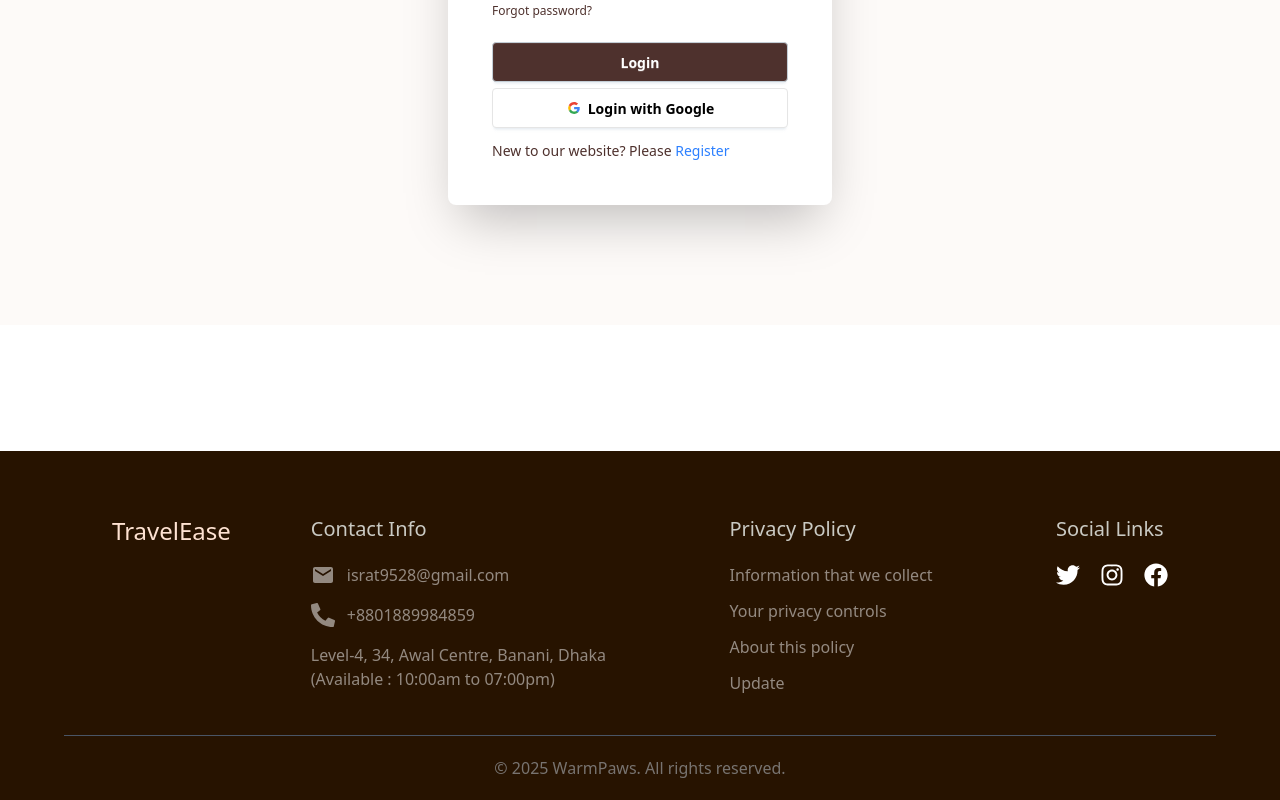
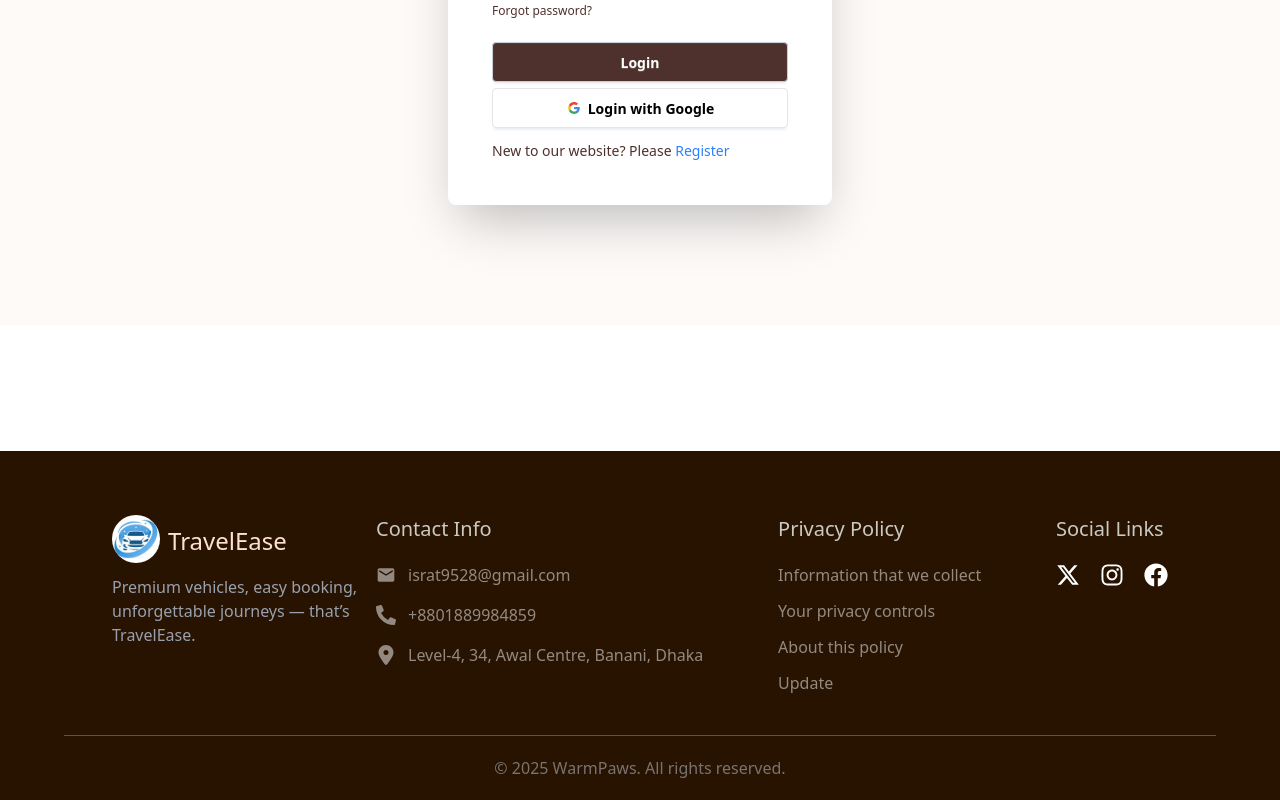
Before and after one commit to israt9528/travelEase-client, a React (Vite) app: page /auth/login in a window 1280 px wide. Shown: the part 349-1149 px from the top of the page. Built offline with nearby package versions, Linux system fonts and the light colour scheme; no server answers.

Commit message:
added error page

```diff
--- a/src/Components/AboutUs/AboutUs.jsx
+++ b/src/Components/AboutUs/AboutUs.jsx
@@ -43,11 +43,13 @@ const AboutUs = () => {
         viewport={{ once: false, amount: 0.2 }}
         className="text-center mb-10"
       >
-        <h2 className="text-4xl font-bold text-gray-900">About Us</h2>
-        <p className="mt-3 text-gray-600 max-w-2xl mx-auto">
-          Experience top-tier car rental service with affordable rates, premium
-          vehicles, easy booking, and exceptional customer support for every
-          journey you take.
+        <h2 className="text-4xl font-bold text-gray-800">
+          Drive Your Dreams with TravelEase
+        </h2>
+        <p className="mt-4 text-lg text-gray-600 max-w-2xl mx-auto">
+          TravelEase makes every journey effortless and enjoyable. With a fleet
+          of premium vehicles, transparent pricing, and a seamless booking
+          experience.
         </p>
       </motion.div>
 
--- a/src/Components/Footer/Footer.jsx
+++ b/src/Components/Footer/Footer.jsx
@@ -1,16 +1,24 @@
 import React from "react";
 import { MdEmail } from "react-icons/md";
 import { FaFacebook, FaInstagram, FaPhoneAlt, FaTwitter } from "react-icons/fa";
+import { FaLocationDot, FaXTwitter } from "react-icons/fa6";
+import logo from "../../assets/logo2.jpg";
 
 const Footer = () => {
   return (
     <div className="p-16 pb-0 max-lg:p-5 bg-[#271300] text-white">
       <div className="w-11/12 mx-auto flex max-md:flex-col max-md:gap-8 mb-10">
-        <div className="text-[#fee2d1]">
-          <a className=" text-2xl font-medium mr-20">
-            {/* <img className="w-20 h-20 mb-3 rounded-full  " src={logo} alt="" /> */}
-            TravelEase
-          </a>
+        <div className="text-[#fee2d1] md:w-[25%]">
+          <div className="flex items-center">
+            <img className="w-12 h-12 mb-3 rounded-full  " src={logo} alt="" />
+            <a className=" text-2xl font-medium ml-2 mb-2">TravelEase</a>
+          </div>
+
+          <p className="text-gray-400 ">
+            Premium vehicles, easy booking, unforgettable journeys — that’s{" "}
+            <br />
+            TravelEase.
+          </p>
         </div>
         <div className="flex justify-between flex-1 max-md:grid max-md:grid-cols-2 gap-8">
           <div className="max-md:col-span-2">
@@ -19,17 +27,18 @@ const Footer = () => {
             </h2>
             <ul className="text-[#ffffff80]">
               <li className="flex items-center my-4 gap-3">
-                <MdEmail size={24} /> israt9528@gmail.com
+                <MdEmail size={20} /> israt9528@gmail.com
               </li>
               <li className="flex items-center mb-4 gap-3">
                 {" "}
-                <FaPhoneAlt size={24} />
+                <FaPhoneAlt size={20} />
                 +8801889984859
               </li>
-              <li>
+              <li className="flex items-center mb-4 gap-3">
+                <FaLocationDot size={20}></FaLocationDot>
+
                 <p>
                   Level-4, 34, Awal Centre, Banani, Dhaka <br />
-                  (Available : 10:00am to 07:00pm)
                 </p>
               </li>
             </ul>
@@ -50,7 +59,8 @@ const Footer = () => {
               Social Links
             </h2>
             <div className="flex gap-5">
-              <FaTwitter size={24}></FaTwitter>
+              <FaXTwitter size={24}></FaXTwitter>
+
               <FaInstagram size={24}></FaInstagram>
               <FaFacebook size={24}></FaFacebook>
             </div>
--- a/src/Components/LatestVehicles/LatestVehicles.jsx
+++ b/src/Components/LatestVehicles/LatestVehicles.jsx
@@ -20,14 +20,14 @@ const LatestVehicles = () => {
   }
 
   return (
-    <div className="w-7xl mx-auto my-20 text-center">
+    <div className="lg:w-7xl mx-auto my-20 text-center">
       <h1 className="text-5xl font-bold">Our Latest Vehicle Arrivals</h1>
-      <p className="text-lg font-medium w-[65%] mx-auto my-4">
+      <p className="text-lg font-medium lg:w-[65%] mx-auto my-4">
         Discover the newest arrivals in our collection. From sleek sedans to
         powerful SUVs, explore the latest vehicles available for rent or
         purchase and find the perfect ride that suits your style and needs.
       </p>
-      <div className="grid grid-cols-1 md:grid-cols-2 lg:grid-cols-3 gap-10 mt-10">
+      <div className="grid grid-cols-1 md:grid-cols-2 lg:grid-cols-3 gap-10 mt-10 p-10">
         {vehicles.map((vehicle) => (
           <VehicleCard key={vehicle._id} vehicle={vehicle}></VehicleCard>
         ))}
--- /dev/null
+++ b/src/Pages/Error/Error.jsx
@@ -0,0 +1,33 @@
+import { FaCarSide } from "react-icons/fa";
+import { Link } from "react-router";
+
+export default function Error() {
+  return (
+    <div className="flex flex-col items-center justify-center h-screen bg-base-100 text-center px-6">
+      <div className="text-primary text-6xl mb-4">
+        <FaCarSide className="mx-auto animate-pulse" />
+      </div>
+
+      <h1 className="text-8xl font-extrabold text-primary">404</h1>
+
+      <h2 className="mt-4 text-2xl font-semibold text-gray-800">
+        Oops! Page Not Found
+      </h2>
+      <p className="mt-2 text-gray-500 max-w-md">
+        The page you’re looking for might have been removed, had its name
+        changed, or is temporarily unavailable.
+      </p>
+
+      <Link
+        to="/"
+        className="mt-8 inline-block bg-primary text-white px-6 py-3 rounded-lg shadow-md hover:bg-primary/90 transition-colors duration-300"
+      >
+        Back to Home
+      </Link>
+
+      <div className="absolute bottom-10 opacity-10 text-[200px] font-bold text-primary select-none pointer-events-none">
+        TravelEase
+      </div>
+    </div>
+  );
+}
--- a/src/Routes/Routes.jsx
+++ b/src/Routes/Routes.jsx
@@ -10,11 +10,13 @@ import MyBookings from "../Pages/MyBookings/MyBookings";
 import PrivateRoute from "./PrivateRoute";
 import VehicleDetails from "../Pages/VehicleDetails/VehicleDetails";
 import UpdateVehicle from "../Pages/UpdateVehicle/UpdateVehicle";
+import Error from "../Pages/Error/Error";
 
 export const router = createBrowserRouter([
   {
     path: "/",
     Component: MainLayout,
+    errorElement: <Error></Error>,
     children: [
       {
         path: "/",
```
